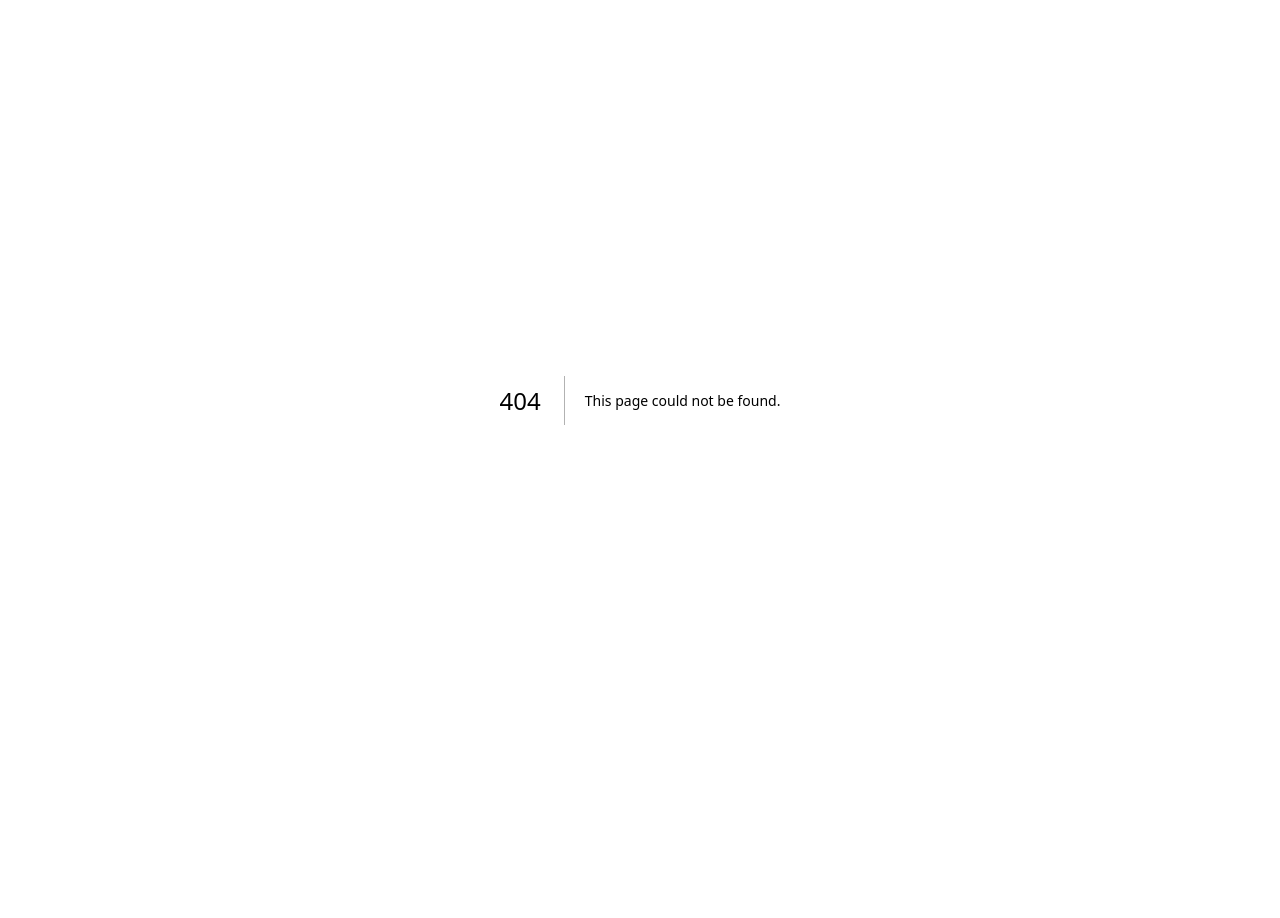
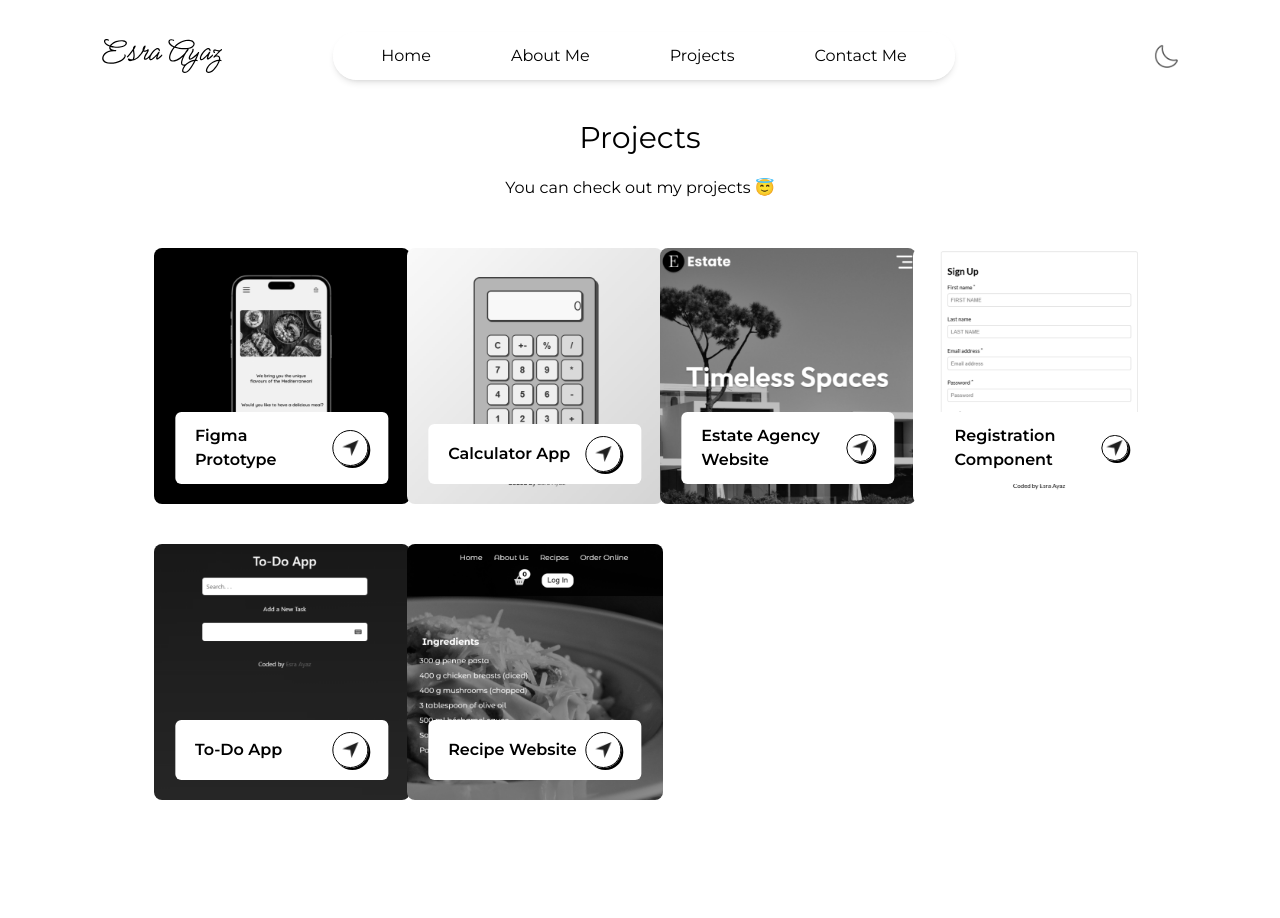
Before and after one commit to esraayaz/main-website, a Next.js app: page /all in a window 1280 px wide. Before the commit this address had no page. Shown: the top 918 px of the page. Before the commit the page ends 800 px from the top, so only its background shows below. Built offline with nearby package versions, Linux system fonts and the light colour scheme.

Commit message:
Hierarchy-related issues have been resolved, and sections have been organised as they should be 😸

```diff
--- a/Components/About.jsx
+++ b/app/about/page.jsx
@@ -1,6 +1,6 @@
 import React from "react";
 
-const About = () => {
+const page = () => {
   return (
     <div id="about" className="w-full px-[12%] py-20 scroll-mt-20">
       <div className="flex w-full flex-col items-start gap-10">
@@ -27,4 +27,4 @@ const About = () => {
   );
 };
 
-export default About;
+export default page;
--- a/Component/page.jsx
+++ b/app/all/page.jsx
@@ -1,38 +1,38 @@
+import Navbar from "../comps/Navbar";
 import React from "react";
 import Image from "next/image";
+import Link from "next/link";
 import { assets, workData } from "@/assets/assets";
-import Navbar from "../Components/Navbar";
 
 const page = () => {
   return (
-    <div>
+    <div className="mb-20">
       <Navbar />
-      <div id="all-projects" className="w-full px-[12%] py-20 scroll-mt-20">
+      <div id="all-projects" className="w-full px-[12%] py-30 scroll-mt-20">
         <h4 className="text-center mb-2 text-3xl">Projects</h4>
         <p className="text-center max-w-2xl mx-auto mt-5 mb-12">
           You can check out my projects 😇
         </p>
 
-        <div className="grid grid-cols-1 sm:grid-cols-2 lg:grid-cols-3 xl:grid-cols-4 my-10 gap-5">
+        <div className="grid grid-cols-1 sm:grid-cols-2 lg:grid-cols-3 xl:grid-cols-4 gap-10">
           {workData.map((project, index) => (
             <div
               key={index}
-              className="aspect-square bg-no-repeat bg-center rounded-lg relative cursor-pointer group"
+              className="w-64 aspect-square bg-no-repeat bg-center rounded-lg relative cursor-pointer group transition-all duration-500 grayscale hover:grayscale-0"
               style={{
                 backgroundImage: `url(${project.bgImage})`,
                 backgroundSize: "contain",
               }}
             >
-              <div className="bg-white w-10/12 rounded-md absolute bottom-5 left-1/2 -translate-x-1/2 py-3 px-5 flex items-center justify-between duration-500 group-hover:bottom-7">
+              <div className="bg-white w-5/6 rounded-md absolute bottom-5 left-1/2 -translate-x-1/2 py-3 px-5 flex items-center justify-between duration-500 group-hover:bottom-7">
                 <div>
                   <h2 className="font-semibold">{project.title}</h2>
-                  <p className="text-sm text-gray-700">{project.description}</p>
                 </div>
                 <div className="border rounded-full border-black w-9 aspect-square flex items-center justify-center shadow-[2px_2px_0_#000] group-hover:bg-lime-300 transition">
                   <Image
                     src={assets.send_icon}
                     alt="send-icon"
-                    className="w-5"
+                    className="w-4"
                   />
                 </div>
               </div>
@@ -40,9 +40,12 @@ const page = () => {
           ))}
         </div>
       </div>
-      <button className="w-max flex items-center justify-center gap-2 text-gray-700 border-[0.5px] border-gray-400 rounded-full py-3 px-10 mx-auto my-20 hover:bg-violet-100 duration-500">
+      <Link
+        href="/#project"
+        className="w-max flex items-center justify-center gap-2 text-gray-700 border-[0.5px] border-gray-400 rounded-full py-3 px-10 mx-auto hover:bg-violet-100 duration-500"
+      >
         Back
-      </button>
+      </Link>
     </div>
   );
 };
--- a/Components/Navbar.jsx
+++ b/app/comps/Navbar.jsx
@@ -52,7 +52,7 @@ const Navbar = () => {
             </a>
           </li>
           <li>
-            <a className="font-Ovo" href="#projects">
+            <a className="font-Ovo" href="#project">
               Projects
             </a>
           </li>
@@ -103,7 +103,7 @@ const Navbar = () => {
             </a>
           </li>
           <li>
-            <a className="font-Ovo" onClick={closeMenu} href="#projects">
+            <a className="font-Ovo" onClick={closeMenu} href="#project">
               💻 Projects
             </a>
           </li>
--- a/Components/Contact.jsx
+++ b/app/contact/page.jsx
@@ -1,6 +1,6 @@
 import React from "react";
 
-const Contact = () => {
+const page = () => {
   return (
     <div id="contact" className="w-full px-[12%] py-20 scroll-mt-20">
       <h4 className="text-center mb-2 text-3xl">Get in Touch</h4>
@@ -41,4 +41,4 @@ const Contact = () => {
   );
 };
 
-export default Contact;
+export default page;
--- a/Components/Header.jsx
+++ b/app/header/page.jsx
@@ -2,7 +2,7 @@
 import { motion } from "framer-motion";
 import React from "react";
 
-const Header = () => {
+const page = () => {
   return (
     <div
       id="header"
@@ -16,7 +16,7 @@ const Header = () => {
           <h2 className="text-2xl mb-5 ">Hi there! I'm Esra Ayaz,</h2>
           <p className="text-lg mx-auto mb-5">a self-made</p>
           <h1 className="text-3xl sm:text-4xl lg:text-[55px] mb-10">
-            Front-End Web Developer
+            Web Developer
           </h1>
           <h2 className="text-xl sm:text-2xl mb-10">📍 Inverness, UK.</h2>
         </div>
@@ -46,4 +46,4 @@ const Header = () => {
   );
 };
 
-export default Header;
+export default page;
--- a/app/page.js
+++ b/app/page.js
@@ -1,8 +1,8 @@
-import Navbar from "@/Components/Navbar";
-import Header from "@/Components/Header";
-import About from "@/Components/About";
-import Projects from "@/Components/Projects";
-import Contact from "@/Components/Contact";
+import Navbar from "./comps/Navbar";
+import Header from "./header/page";
+import About from "./about/page";
+import Proje from "./proje/page";
+import Contact from "./contact/page";
 
 export default function Home() {
   return (
@@ -10,7 +10,7 @@ export default function Home() {
       <Navbar />
       <Header />
       <About />
-      <Projects />
+      <Proje />
       <Contact />
     </>
   );
--- a/Components/Projects.jsx
+++ b/app/proje/page.jsx
@@ -1,17 +1,10 @@
-"use client";
 import { workData } from "@/assets/assets";
-import { useRouter } from "next/navigation";
+import Link from "next/link";
 import React from "react";
 
-const Projects = () => {
-  const router = useRouter();
-
-  const handleClick = () => {
-    router.push("/allprojects/page");
-  };
-
+const page = () => {
   return (
-    <div id="projects" className="w-full px-[12%] py-20 scroll-mt-20">
+    <div id="project" className="w-full px-[12%] py-20 scroll-mt-20">
       <div className="flex w-full flex-col items-start">
         <div className="flex-auto mx-auto">
           <ul className="grid grid-cols-auto sm:grid-cols-4 gap-6 max-w-6xl">
@@ -35,16 +28,15 @@ const Projects = () => {
             })}
           </ul>
         </div>
-        <a
-          onClick={handleClick}
-          href="./allprojects/page"
+        <Link
+          href="all"
           className="w-max flex items-center justify-center gap-2 text-gray-700 border-[0.5px] border-gray-400 rounded-full py-3 px-10 mx-auto my-20 hover:bg-violet-100 duration-500"
         >
           See More
-        </a>
+        </Link>
       </div>
     </div>
   );
 };
 
-export default Projects;
+export default page;
```
